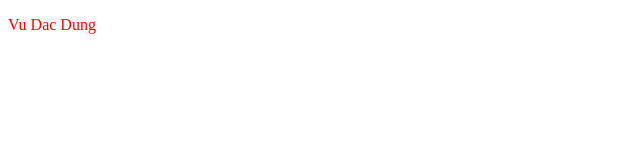
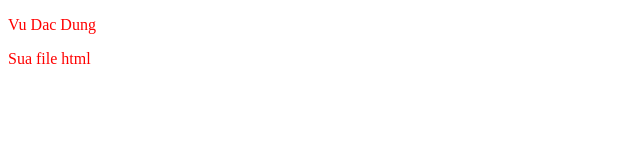
Before and after one commit to vuzuq/gitCoBan, a plain HTML site: page index.html in a window 1280 px wide. Shown: the full height of the page, 0-640 px from the left. Drawn offline with Linux system fonts and the light colour scheme.

Commit message:
Update file 2

```diff
--- a/index.html
+++ b/index.html
@@ -6,5 +6,6 @@
     </head>
     <body>
         <p>Vu Dac Dung</p>
+        <p>Sua file html</p>
     </body>
 </html>
```
